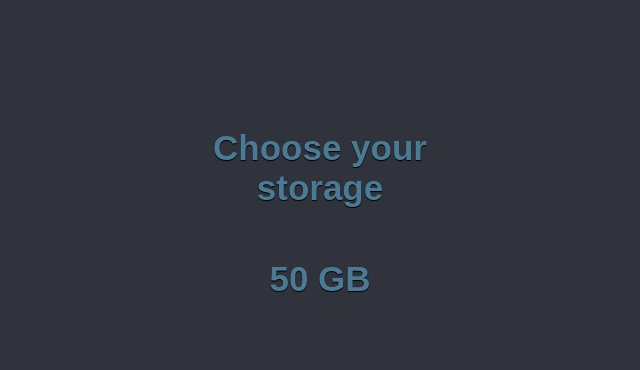
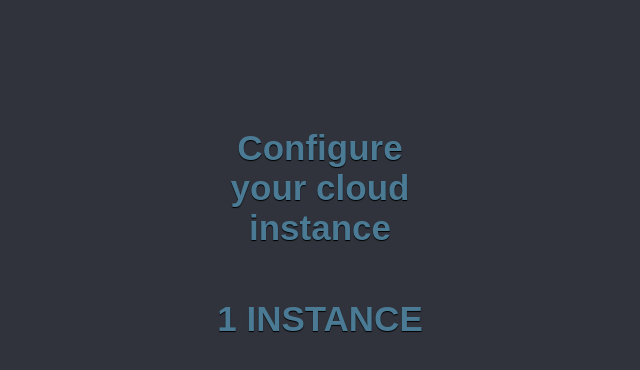
Before and after one commit to amite/cloudcalc, a plain HTML site: page index.html in a window 1280 px wide. Shown: the whole page, without its empty margins (320-960 px from the left). Drawn offline with nearby package versions, Linux system fonts and the light colour scheme.

Commit message:
output is working
Signed-off-by: Amit Erandole <amit.erandole@gmail.com>

```diff
--- a/index.html
+++ b/index.html
@@ -9,9 +9,9 @@
 </head>
 <body>
 	<div id="container">
-		<h2>Choose your storage</h2>
+		<h2>Configure your cloud instance</h2>
       	<div id="slider"></div>
-      	<div id="slider-result">50 GB</div>
+      	<div id="slider-result">1 INSTANCE</div>
   		<input type="hidden" id="hidden"/>
 			<div id="message">
 				<p class="msg">Welcome to your storage calculator.</p>
--- a/js/slider.js
+++ b/js/slider.js
@@ -9,25 +9,38 @@ wrap the app in a self-invoking anonymous function to prevent leakage of global
 		init: function (config) {
 			this.cache(config);
 			this.createSlider();
-
+			this.setSliderOutputValue();
 			return this;
 		},
 
+		// cache all variables related to this app
 		cache: function (config) {
-			this.slider = config.slider;
-			this.logger(slider);
+			this.sl = config.slider;
+			this.output = config.output;
+			// this.logger(config.output);
 		},
 
 		createSlider: function () {
 			var self = CloudCalc;
+			self.sl.slider({
+				animate: true,
+				min: 1,
+				max: 8
+			});
 
-			self.slider.slider({
-				range: "min",
-			 	value: 50,
-			 	min: 10,
-			 	max: 100,
-			 	step: 10
-			 })
+			return self;
+		},
+
+		setSliderOutputValue: function () {
+			var self = CloudCalc;
+
+			self.sl.slider({
+				slide: function ( event, ui ) {
+					 self.output.html( ui.value + " INSTANCE");
+				}
+			});
+
+			return self;
 		},
 
 		logger: function (msg) {
@@ -38,6 +51,7 @@ wrap the app in a self-invoking anonymous function to prevent leakage of global
 
 	// kick things off
 	window.CloudCalc = CloudCalc.init({
-		slider: $('#slider')
+		slider: $('#slider'),
+		output: $('#slider-result')
 	});
 })(jQuery);
```
